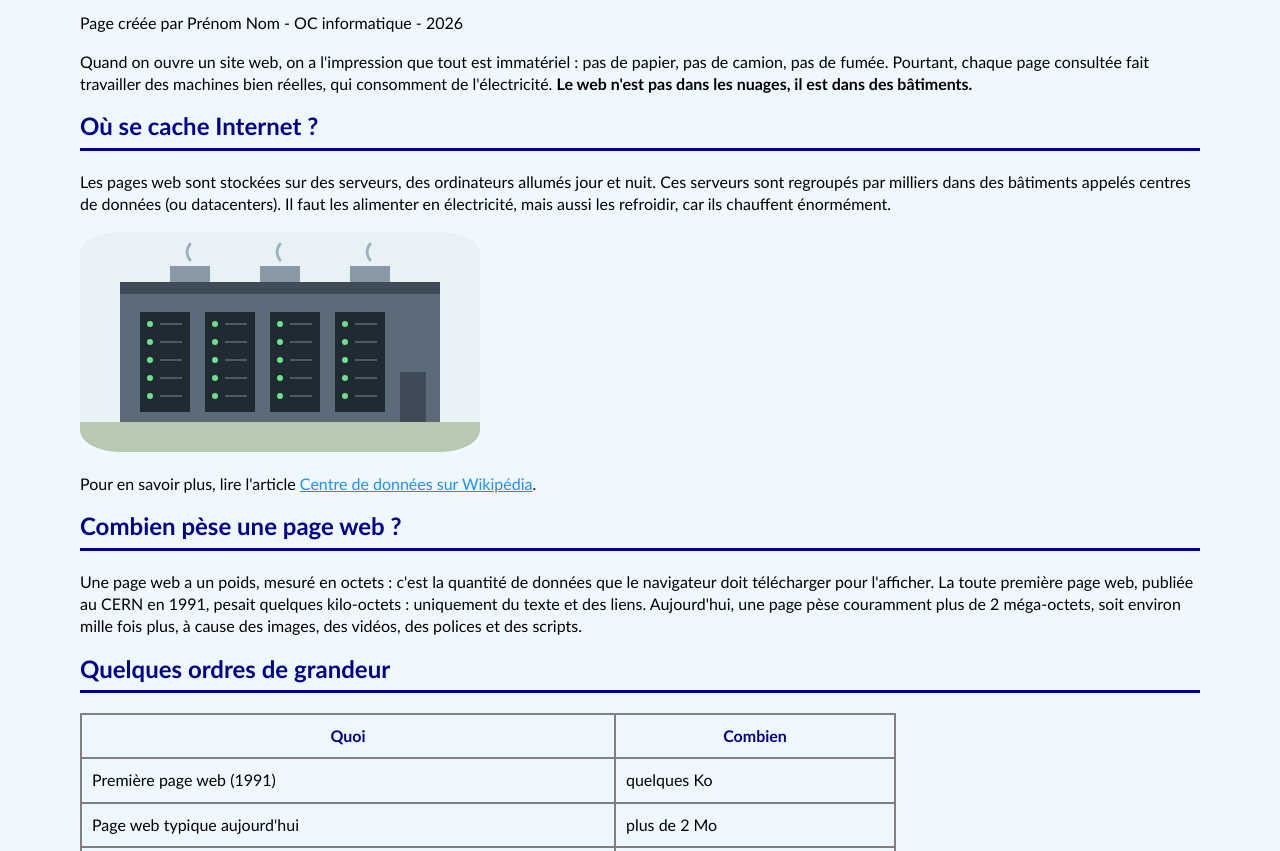
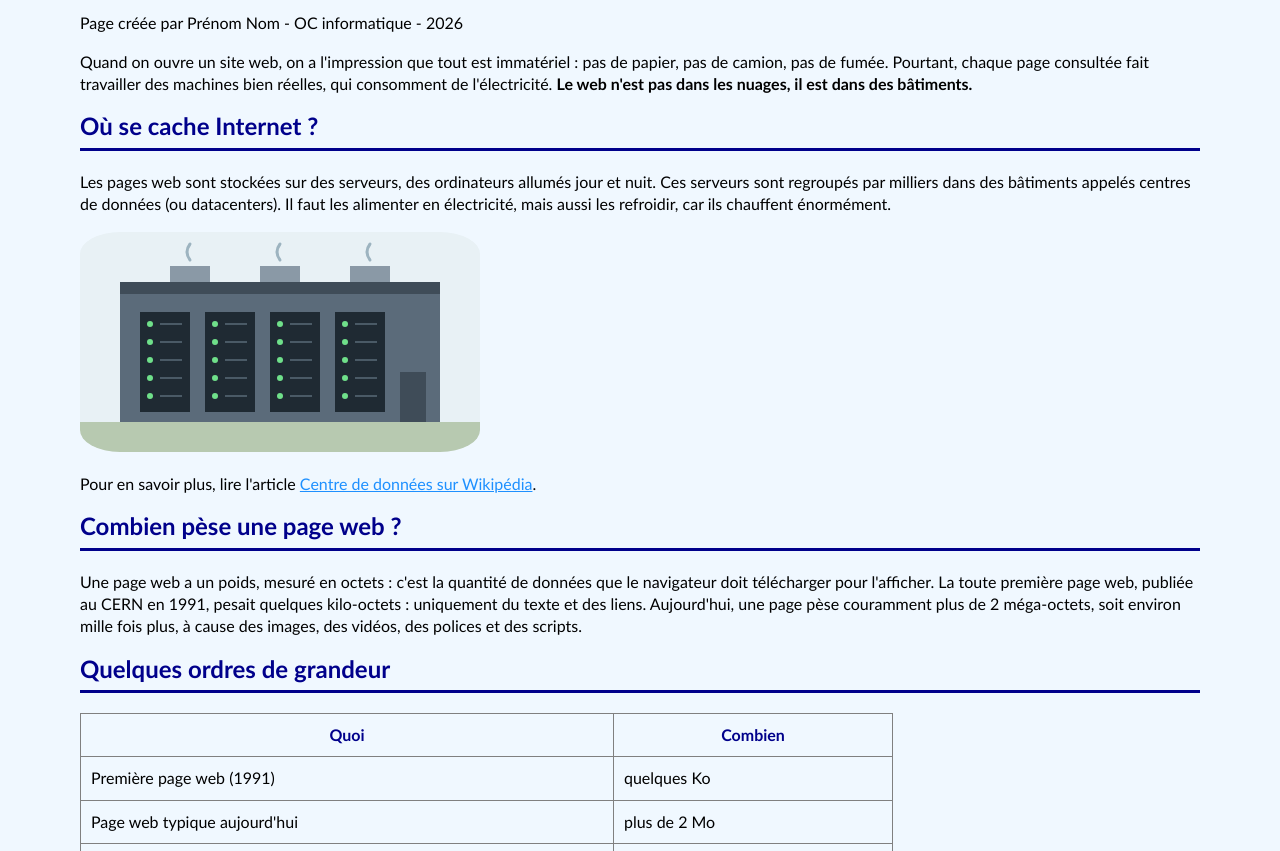
Before and after one commit to laurineee05/tp-durability, a plain HTML site: page index.html in a window 1280 px wide. Shown: the part 101-952 px from the top of the page. Drawn offline with Linux system fonts and the light colour scheme.

Commit message:
Modifications épaisseur ligne du tableau à 1.5px
C'était trop épais, alors j'ai réduit un tout petit peu.

```diff
--- a/style.css
+++ b/style.css
@@ -23,7 +23,7 @@ a:hover {color: darkorchid;
 img {max-width: max-content;
     border-radius: 10%;
 }
-table, th, td {border: 2px solid grey;
+table, th, td {border: 1.5px solid grey;
     border-collapse: collapse;
     padding: 10px;
     }
```
